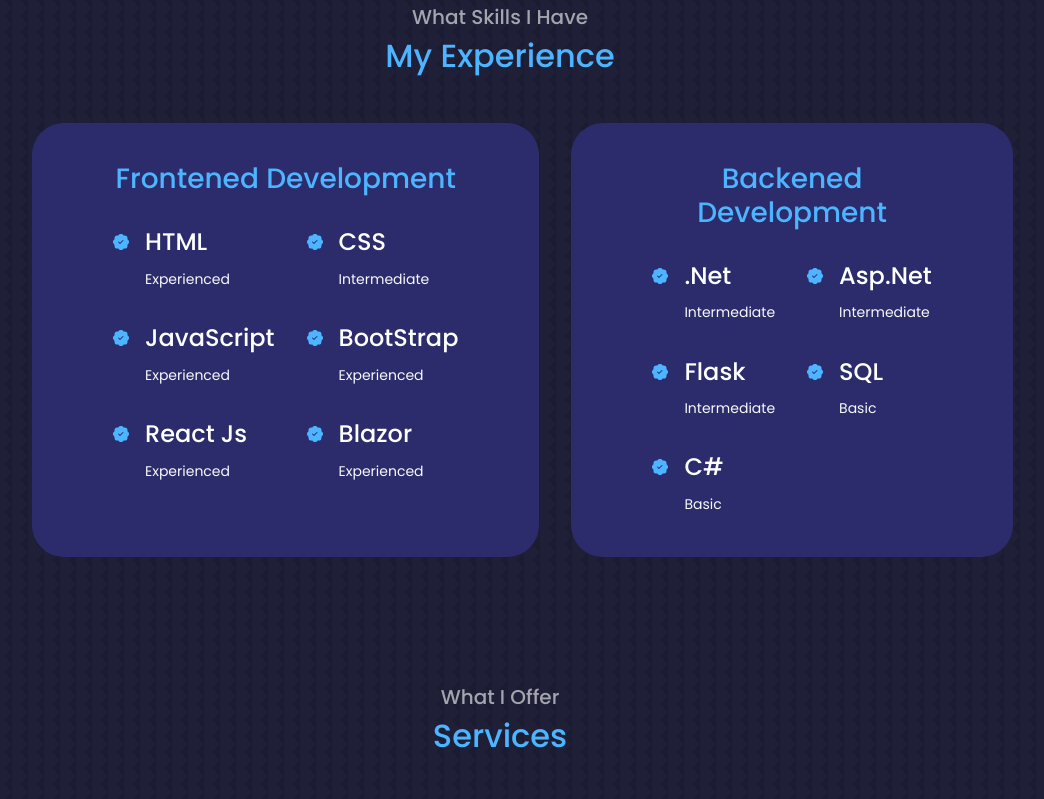
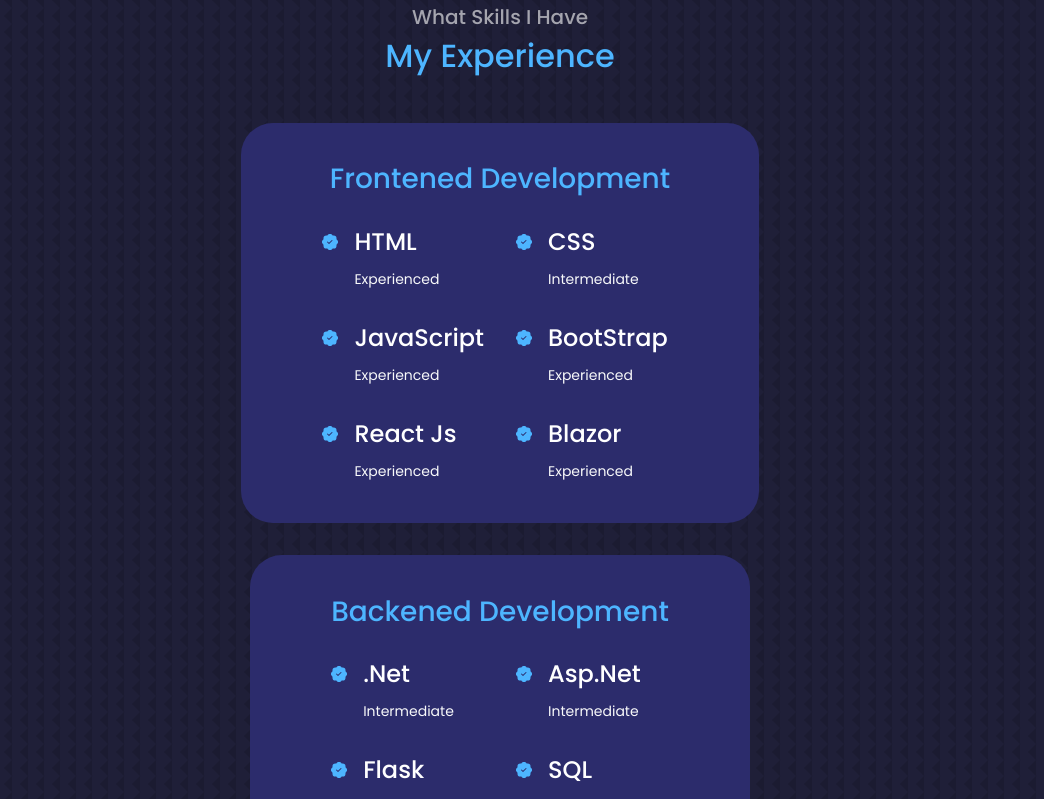
Before and after one commit to Muhammad-Awab/PortfolioWebsite, a React (Create React App) app: page / in a window 1280 px wide. Shown: the part 1560-2359 px from the top of the page, without its empty margins (140-1184 px from the left). Built offline with nearby package versions, Linux system fonts and the light colour scheme; the HTML template or start-up script is replaced by a standard one.

Commit message:
Final Commi

```diff
--- a/src/components/Experience/Experience.jsx
+++ b/src/components/Experience/Experience.jsx
@@ -3,10 +3,10 @@
 import { BsFillPatchCheckFill } from 'react-icons/bs'
 const Experience = () => {
       return (
-            <section id='experience'>
+            <section id='experience '>
                   <h5>What Skills I Have</h5>
                   <h2>My Experience</h2>
-                  <div className="container experience_container">
+                  <div className="d-flex flex-column justify-content-center align-items-center experience_container">
                         <div className="experience_frontened">
                               <h3>Frontened Development</h3>
                               <div className="experience_content">
```
